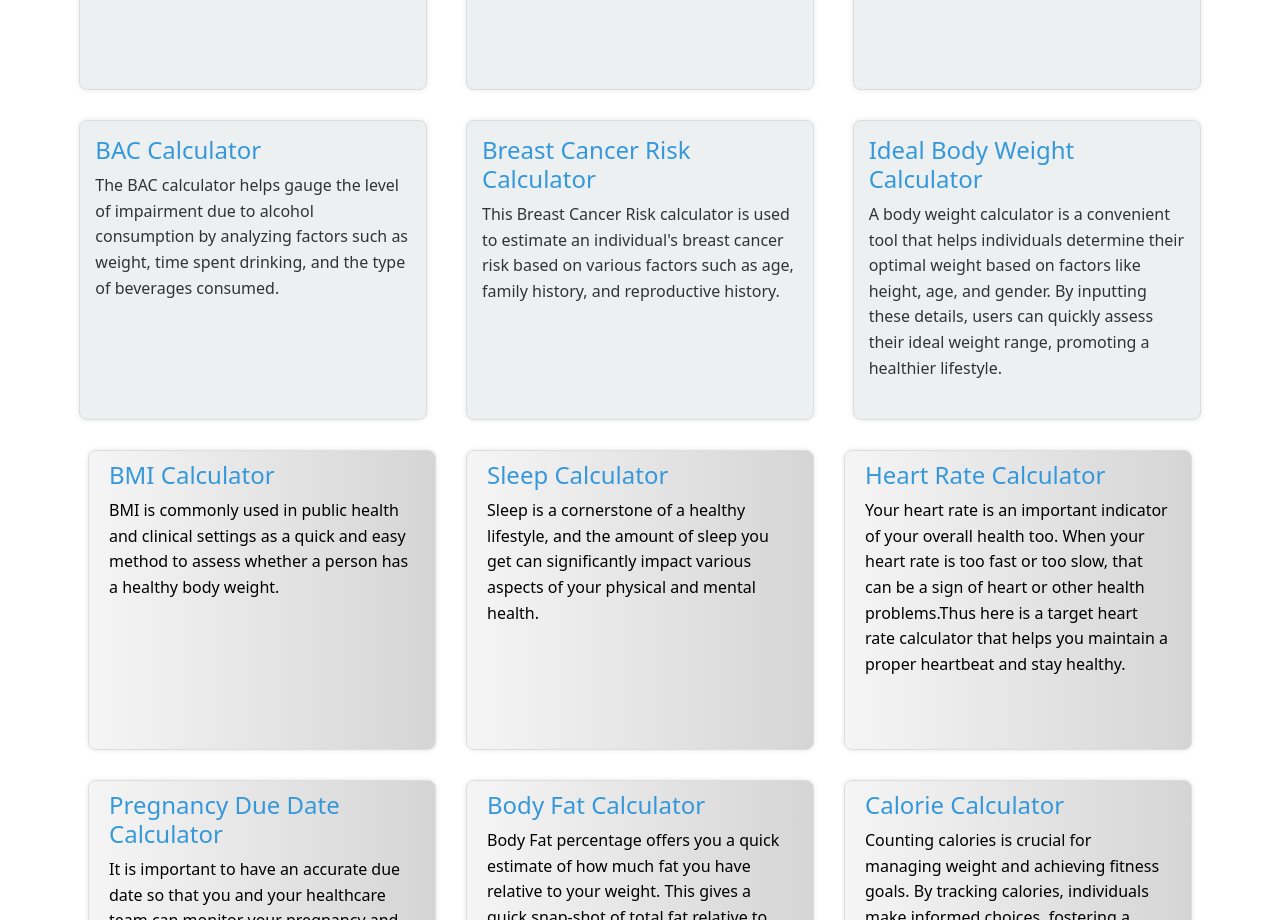
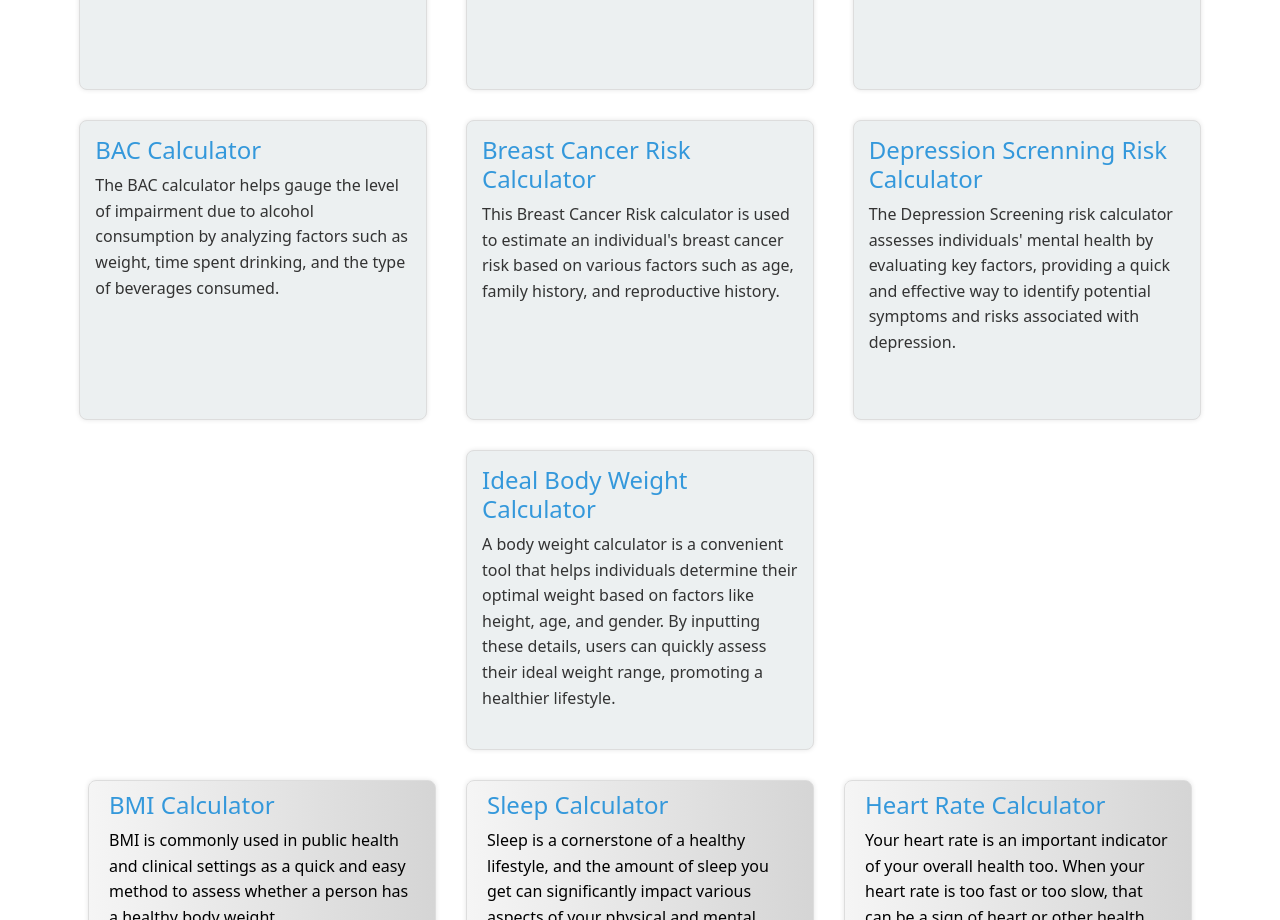
Before and after one commit to ritika728/Wellness_Wave, a plain HTML site: page html_files/fitnesstracking.html in a window 1280 px wide. Shown: the part 961-1881 px from the top of the page. Drawn offline with nearby package versions, Linux system fonts and the light colour scheme; a script that the page names is missing; files whose address does not match are found by name.

Commit message:
Update fitnesstracking.html

```diff
--- a/html_files/fitnesstracking.html
+++ b/html_files/fitnesstracking.html
@@ -113,6 +113,12 @@
                     <div class="container_box">
                         <h4>Breast Cancer Risk Calculator</h4>
                         <p>This Breast Cancer Risk calculator is used to estimate an individual's breast cancer risk based on various factors such as age, family history, and reproductive history.</p>
+                    </div>
+                </a>
+                <a href="depression.html" class="category">
+                    <div class="container_box">
+                        <h4>Depression Screnning Risk Calculator</h4>
+                        <p>The Depression Screening risk calculator assesses individuals' mental health by evaluating key factors, providing a quick and effective way to identify potential symptoms and risks associated with depression.</p>
                     </div>
                 </a>
                 <a href="ideal_weight.html" class="category">
```
